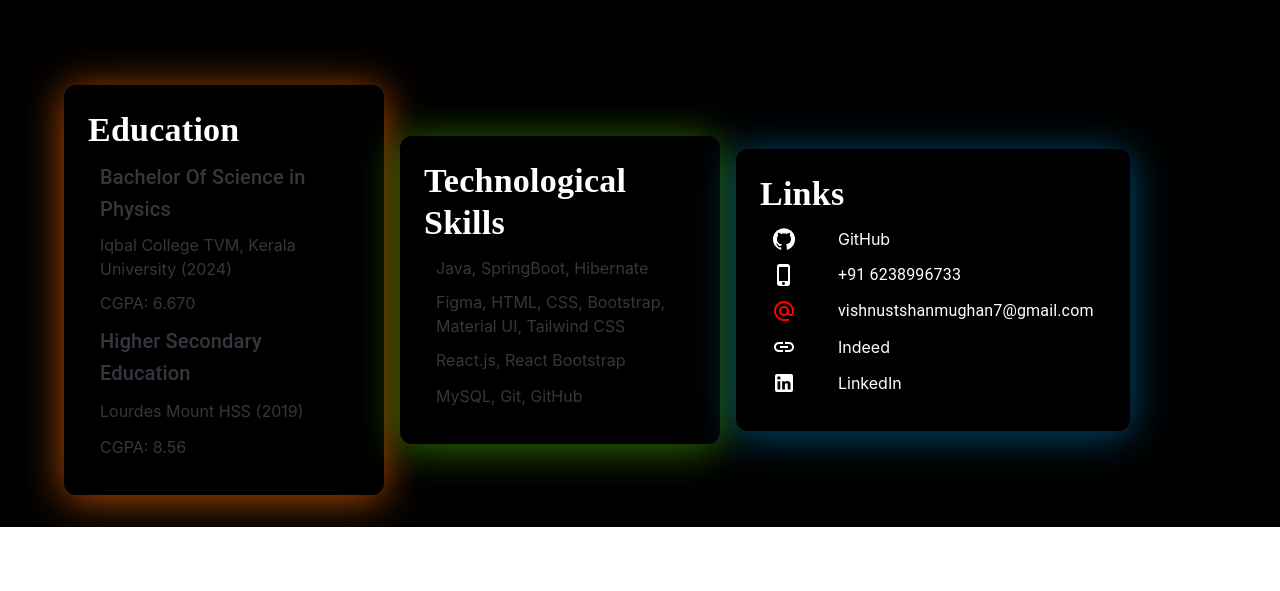
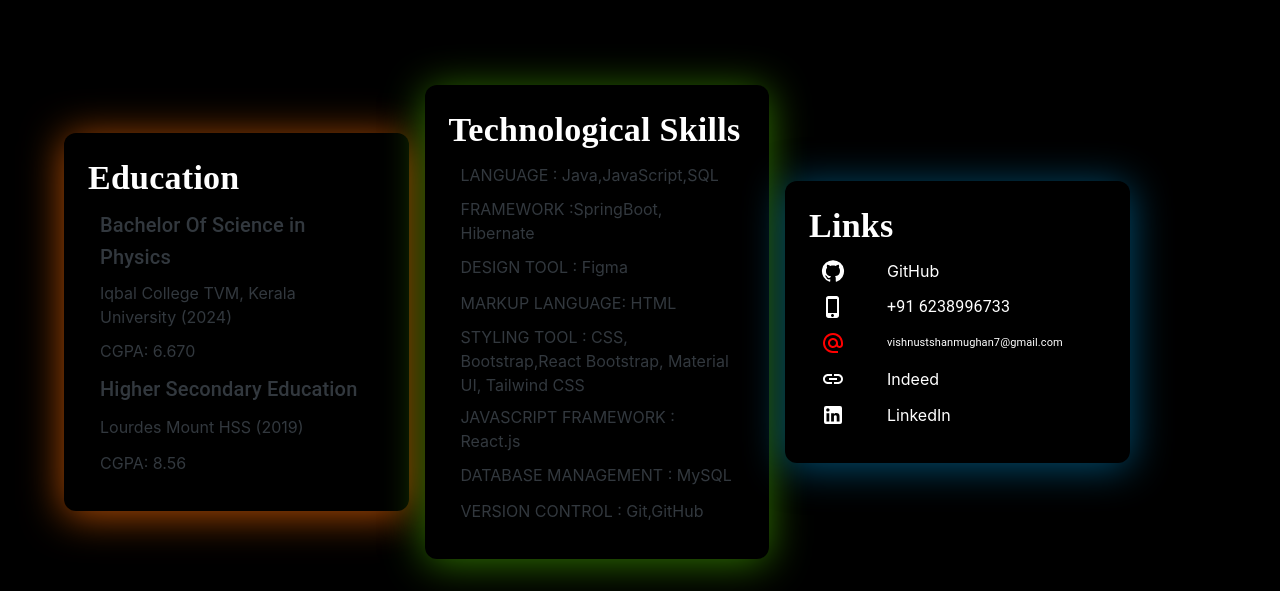
Before and after one commit to VishnuST707/MyPortfolio, a React (Create React App) app in the folder myportfolio_app/: page / in a window 1280 px wide. Shown: the part 1951-2542 px from the top of the page. Before the commit the page ends 2478 px from the top, so only its background shows below. Built offline with nearby package versions, Linux system fonts and the light colour scheme.

Commit message:
color change

```diff
--- a/myportfolio_app/src/components/Myportfolio.jsx
+++ b/myportfolio_app/src/components/Myportfolio.jsx
@@ -204,6 +204,7 @@ className="parBox"
 ref={addToRefs}
 sx={{
   backgroundColor: "rgba(53, 52, 52, 0.51)",
+  borderRadius: "20px",
   height: { xs: "auto", sm: 500, md: 450 },
   padding: { xs: 2, sm: 4 },
 }}
@@ -342,6 +343,7 @@ className="parBox"
 ref={addToRefs}
 sx={{
   backgroundColor: "rgba(53, 52, 52, 0.51)",
+  borderRadius: "20px",
   height: { xs: "auto", sm: 500, md: 450 },
   padding: { xs: 2, sm: 4 },
 }}
@@ -458,7 +460,7 @@ sx={{
       flex: 1,
       height: { xs: 250, sm: 400, md: 440 },
       borderRadius: "30px",
-      border: "7px solid orange",
+      border: "7px solid green",
     }}
   >
     <iframe
@@ -480,6 +482,7 @@ className="parBox"
 ref={addToRefs}
 sx={{
   backgroundColor: "rgba(53, 52, 52, 0.51)",
+  borderRadius: "20px",
   height: { xs: "auto", sm: 500, md: 450 },
   padding: { xs: 2, sm: 4 },
 }}
@@ -500,7 +503,7 @@ sx={{
       flex: 1,
       height: { xs: 350, sm: 400, md: 440 },
       borderRadius: "30px",
-      border: "7px solid orange",
+      border: "7px solid blue",
     }}
   >
     <iframe
@@ -671,10 +674,14 @@ sx={{
             Technological Skills
           </Typography>
           <List sx={{ color: "white" }}>
-            <ListItem>Java, SpringBoot, Hibernate</ListItem>
-            <ListItem>Figma, HTML, CSS, Bootstrap, Material UI, Tailwind CSS</ListItem>
-            <ListItem>React.js, React Bootstrap</ListItem>
-            <ListItem>MySQL, Git, GitHub</ListItem>
+            <ListItem>LANGUAGE  : Java,JavaScript,SQL </ListItem>
+            <ListItem>FRAMEWORK :SpringBoot, Hibernate </ListItem>
+            <ListItem>DESIGN TOOL : Figma </ListItem>
+            <ListItem>MARKUP LANGUAGE: HTML</ListItem>
+            <ListItem>STYLING TOOL : CSS, Bootstrap,React Bootstrap, Material UI, Tailwind CSS</ListItem>
+            <ListItem>JAVASCRIPT FRAMEWORK : React.js</ListItem>
+            <ListItem>DATABASE MANAGEMENT : MySQL</ListItem>
+            <ListItem>VERSION CONTROL : Git,GitHub</ListItem>
           </List>
         </Box>
 
@@ -715,7 +722,7 @@ sx={{
               <ListItemIcon>
                 <AlternateEmailIcon sx={{ color: "red" }} />
               </ListItemIcon>
-              <Typography sx={{ color: "white" }}>vishnustshanmughan7@gmail.com</Typography>
+              <Typography sx={{ color: "white",fontSize:"11px" }}>vishnustshanmughan7@gmail.com</Typography>
             </ListItem>
             <ListItem>
               <ListItemIcon>
```
